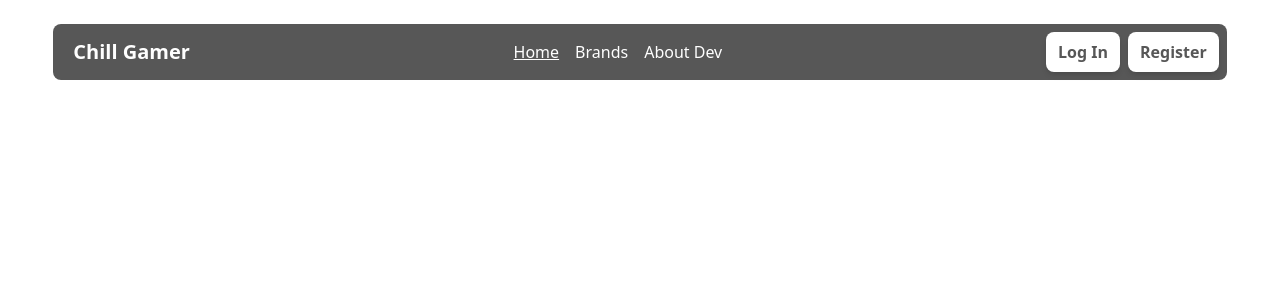
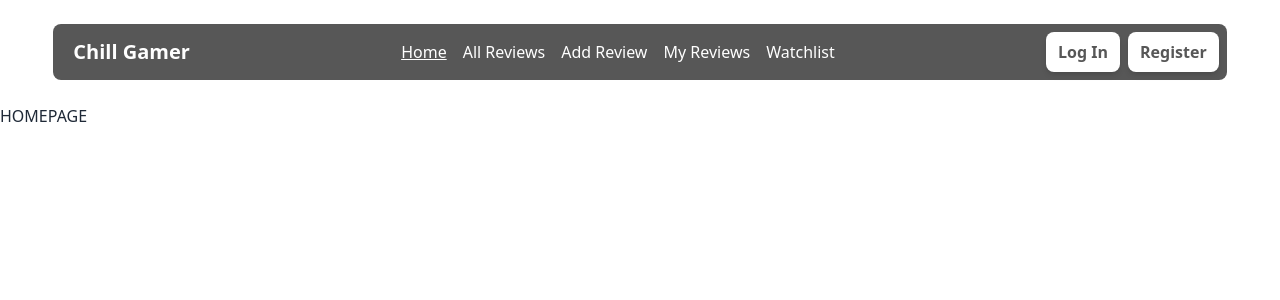
Before and after one commit to Abrar9410/ChillGamer, a React (Vite) app: page / in a window 1280 px wide. Shown: the top 300 px of the page. Built offline with nearby package versions, Linux system fonts and the light colour scheme; no server answers.

Commit message:
Authentication completed

```diff
--- a/package.json
+++ b/package.json
@@ -14,7 +14,7 @@
     "react": "^18.3.1",
     "react-dom": "^18.3.1",
     "react-icons": "^5.4.0",
-    "react-router-dom": "^7.0.2",
+    "react-router-dom": "^6.28.0",
     "react-toastify": "^10.0.6"
   },
   "devDependencies": {
--- a/src/components/Navbar.jsx
+++ b/src/components/Navbar.jsx
@@ -37,9 +37,10 @@ const Navbar = () => {
                             tabIndex={0}
                             className="menu menu-sm dropdown-content bg-base-100 rounded-box z-[1] mt-3 w-52 p-2 shadow">
                             <li><NavLink to="/">Home</NavLink></li>
-                            <li><NavLink to="/brands">Brands</NavLink></li>
-                            <li><NavLink to="/about-dev">About Dev</NavLink></li>
-                            {user && <li><NavLink to="/user-profile">My Profile</NavLink></li>}
+                            <li><NavLink to="/allReviews">All Reviews</NavLink></li>
+                            {/*user && */<li><NavLink to="/addReview">Add Review</NavLink></li>}
+                            {/*user && */<li><NavLink to="/myReviews">My Reviews</NavLink></li>}
+                            {/*user && */<li><NavLink to="/watchList">Watchlist</NavLink></li>}
                         </ul>
                     </div>
                     <Link to="/" className="flex max-[305px]:flex-col max-[305px]:gap-0 items-center gap-2">
@@ -52,9 +53,10 @@ const Navbar = () => {
                         <div className="w-max bg-white rounded-full"><img src={emptyUser} alt="empty_user" /></div> :
                         <div className="hidden md:flex justify-center items-center gap-4 text-white">
                             <NavLink to="/" className={({isActive})=>isActive? "underline": "hover:scale-105"}>Home</NavLink>
-                            <NavLink to="/brands" className={({isActive})=>isActive? "underline": "hover:scale-105"}>Brands</NavLink>
-                            <NavLink to="/about-dev" className={({isActive})=>isActive? "underline": "hover:scale-105"}>About Dev</NavLink>
-                            {user && <NavLink to="/user-profile" className={({ isActive }) => isActive ? "underline" : "hover:scale-105"}>My Profile</NavLink>}
+                            <NavLink to="/allReviews" className={({isActive})=>isActive? "underline": "hover:scale-105"}>All Reviews</NavLink>
+                            {/*user && */<NavLink to="/addReview" className={({ isActive }) => isActive ? "underline" : "hover:scale-105"}>Add Review</NavLink>}
+                            {/*user && */<NavLink to="/myReviews" className={({ isActive }) => isActive ? "underline" : "hover:scale-105"}>My Reviews</NavLink>}
+                            {/*user && */<NavLink to="/watchList" className={({ isActive }) => isActive ? "underline" : "hover:scale-105"}>Watchlist</NavLink>}
                         </div>
                 }
                 {
--- /dev/null
+++ b/src/pages/AddReview.jsx
@@ -0,0 +1,11 @@
+
+
+const AddReview = () => {
+    return (
+        <div>
+            ADD REVIEW
+        </div>
+    );
+};
+
+export default AddReview;
--- /dev/null
+++ b/src/pages/AllReviews.jsx
@@ -0,0 +1,11 @@
+
+
+const AllReviews = () => {
+    return (
+        <div>
+            ALL REVIEWS
+        </div>
+    );
+};
+
+export default AllReviews;
--- /dev/null
+++ b/src/pages/HomePage.jsx
@@ -0,0 +1,11 @@
+
+
+const HomePage = () => {
+    return (
+        <div>
+            HOMEPAGE
+        </div>
+    );
+};
+
+export default HomePage;
--- a/src/pages/Login.jsx
+++ b/src/pages/Login.jsx
@@ -3,13 +3,13 @@ import { Link, useLocation, useNavigate } from "react-router-dom";
 import { useContext, useRef, useState } from "react";
 import { AuthContext } from "../providers/AuthProvider";
 import { FaEye, FaEyeSlash } from "react-icons/fa";
+import { toast } from "react-toastify";
 
 
 const Login = () => {
 
     const { setUser, loginWithGoogle, loginWithEmailAndPassword, setUserEmail } = useContext(AuthContext);
     const [showPassword, setShowPassword] = useState(false);
-    const [errorMessage, setErrorMessage] = useState('');
     const navigate = useNavigate();
     const location = useLocation();
     const emailRef = useRef();
@@ -18,13 +18,14 @@ const Login = () => {
         e.preventDefault();
         const email = e.target.email.value;
         const password = e.target.password.value;
-        setErrorMessage('');
         loginWithEmailAndPassword(email, password)
             .then(result => {
                 setUser(result.user);
                 navigate(location?.state ? location.state : "/");
             })
-            .catch(error => setErrorMessage(error.message));
+            .catch(error => toast.error(error.message,{
+                position: "top-center"
+            }));
     }
 
     const handleGoogleLogin = () => {
@@ -34,7 +35,9 @@ const Login = () => {
             setUser(result.user);
             navigate(location?.state ? location.state : "/");
         })
-        .catch(error => setErrorMessage(error.message));
+        .catch(error => toast.error(error.message, {
+            position: "top-center"
+        }));
     }
     const handleShowPassword = e => {
         e.preventDefault();
@@ -71,7 +74,6 @@ const Login = () => {
                         </label>
                     </div>
                     <div className="form-control gap-4 mt-4 items-center">
-                        <p className="text-red-600">{errorMessage}</p>
                         <button className="btn btn-primary w-full">Login</button>
                         <p className="text-center">Don't Have an Account? <Link to="/register" className="text-blue-500">Register</Link></p>
                         <p onClick={handleGoogleLogin} className="cursor-pointer hover:scale-105 py-1 px-2 rounded-lg flex justify-center items-center gap-1 bg-[#575757] text-white w-max">
--- /dev/null
+++ b/src/pages/MyReviews.jsx
@@ -0,0 +1,11 @@
+
+
+const MyReviews = () => {
+    return (
+        <div>
+            MY REVIEWS
+        </div>
+    );
+};
+
+export default MyReviews;
--- a/src/pages/Register.jsx
+++ b/src/pages/Register.jsx
@@ -8,7 +8,7 @@ import { toast } from "react-toastify";
 
 const Register = () => {
 
-    const { setUser, setLoading, loginWithGoogle, createAccount, updateUserProfile } = useContext(AuthContext);
+    const { setUser, setLoading, loginWithGoogle, createAccount } = useContext(AuthContext);
     const [showPassword, setShowPassword] = useState(false);
     const [errorMessage, setErrorMessage] = useState('');
     const navigate = useNavigate();
@@ -34,13 +34,7 @@ const Register = () => {
         createAccount(email, password)
             .then(result => {
                 setUser(result.user);
-                const profile = {
-                    displayName: name,
-                    photoURL: photo
-                }
-                updateUserProfile(profile)
-                    .then(() => navigate("/"))
-                    .catch(error => setErrorMessage(error.message));
+                navigate("/");
                 toast.success("Registration Successful!!!",{
                     position: "top-center"
                 });
--- /dev/null
+++ b/src/pages/WatchList.jsx
@@ -0,0 +1,11 @@
+
+
+const WatchList = () => {
+    return (
+        <div>
+            WATCHLIST
+        </div>
+    );
+};
+
+export default WatchList;
--- a/src/providers/AuthProvider.jsx
+++ b/src/providers/AuthProvider.jsx
@@ -1,4 +1,4 @@
-import { createUserWithEmailAndPassword, GoogleAuthProvider, onAuthStateChanged, sendPasswordResetEmail, signInWithEmailAndPassword, signInWithPopup, signOut, updateProfile } from "firebase/auth";
+import { createUserWithEmailAndPassword, GoogleAuthProvider, onAuthStateChanged, sendPasswordResetEmail, signInWithEmailAndPassword, signInWithPopup, signOut } from "firebase/auth";
 import { createContext, useEffect, useState } from "react";
 import { auth } from "../firebase/firebase.config";
 
@@ -43,17 +43,6 @@ const AuthProvider = ({children}) => {
         );
     }
 
-    // Update User-Profile
-    const updateUserProfile = (updateInfo) => {
-        setLoading(true);
-        return updateProfile(auth.currentUser, updateInfo);
-        // .then(() => {
-            //     setLoading(false);
-            //     navigate("/user-profile");
-            // })
-        // .catch(error => setErrorMessage(error.message));
-    }
-
     // Reset Password
     const resetPassword = (email) => {
         return sendPasswordResetEmail(auth, email);
@@ -90,7 +79,6 @@ const AuthProvider = ({children}) => {
         createAccount,
         loading,
         setLoading,
-        updateUserProfile,
         userEmail,
         setUserEmail,
         resetPassword,
```
Also changed, not shown: src/routes/Router.jsx (+25 -0 lines), 2 other files (tests, documents, lock files or other folders).
